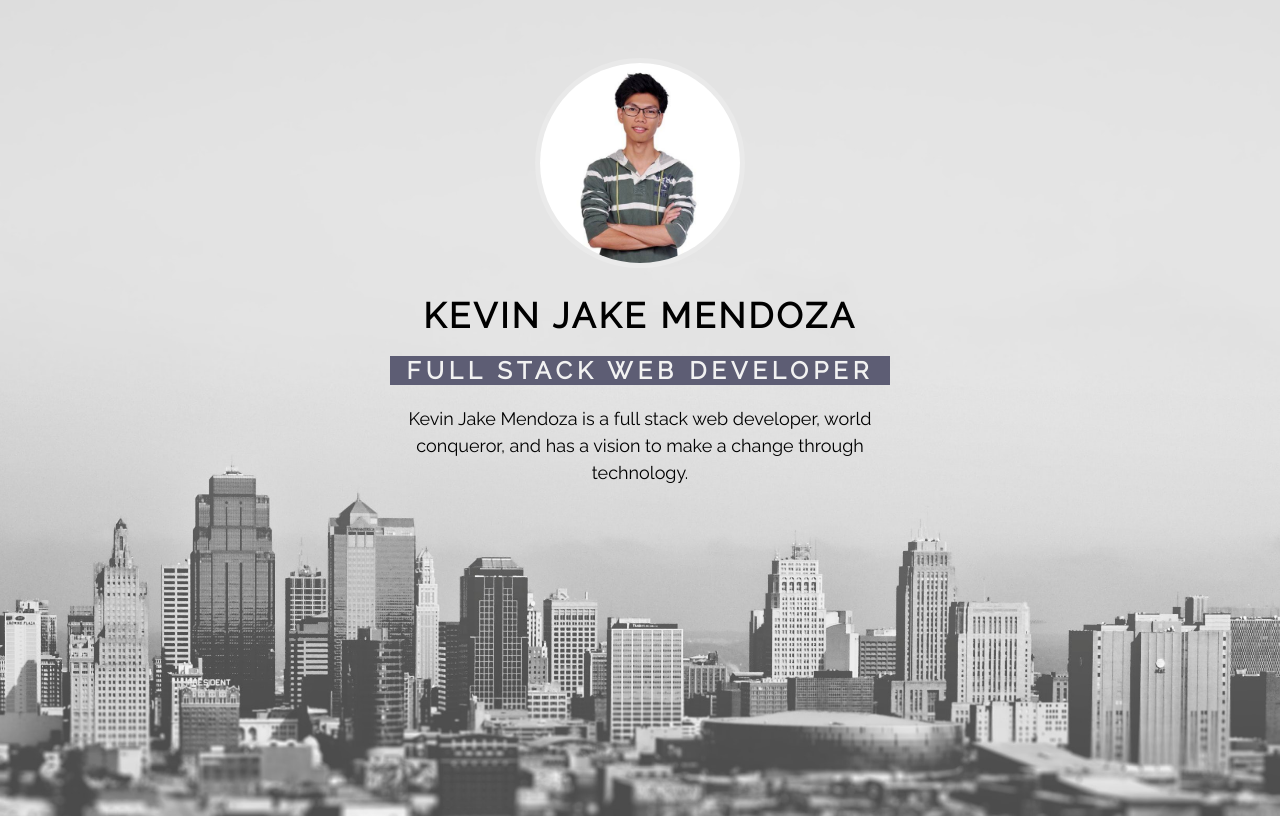
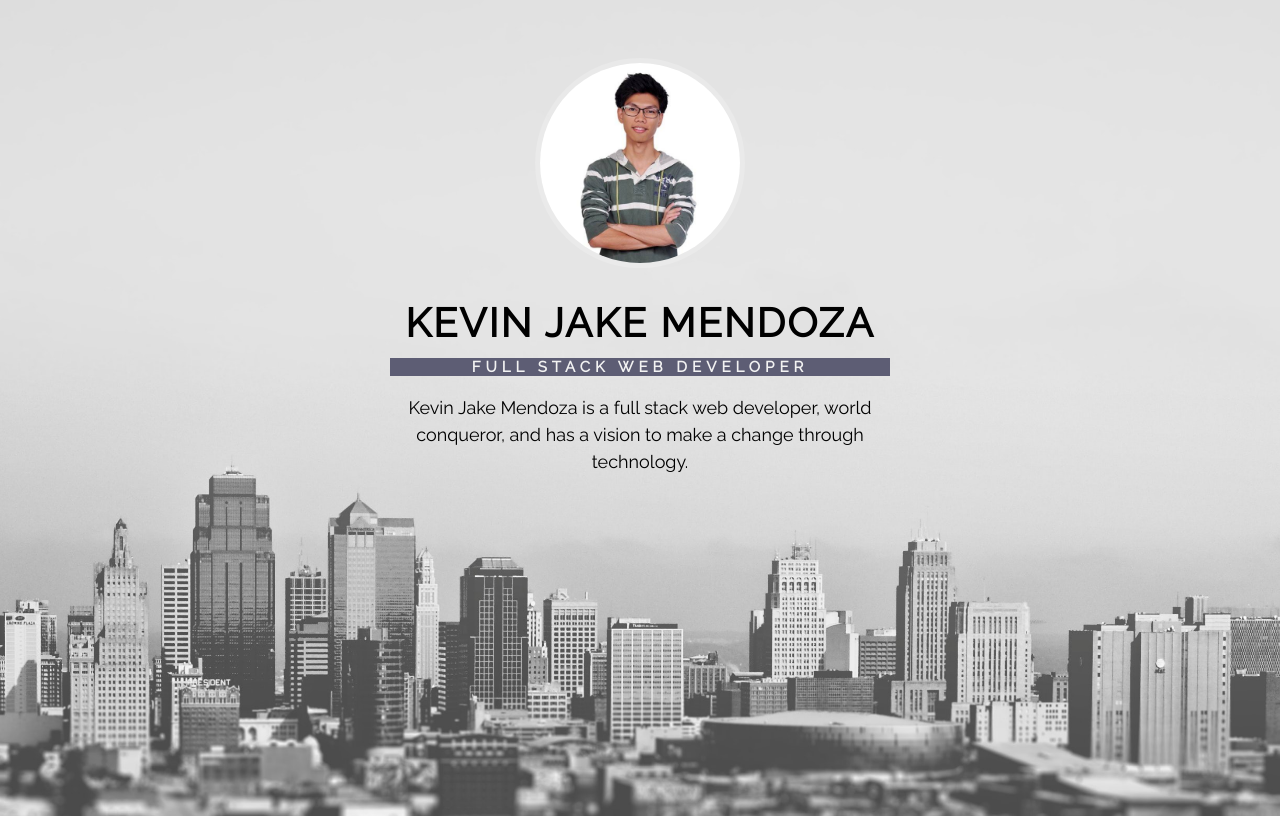
Before and after one commit to KevinJake-Mendoza/Web-Portfolio, a plain HTML site: page index.html in a window 1280 px wide. Drawn offline with Linux system fonts and the light colour scheme; a web font is replaced by a local one.

Commit message:
update on font size

```diff
--- a/assets/css/style.css
+++ b/assets/css/style.css
@@ -13,12 +13,12 @@ body {
 
 }
 h1{
-	font-size: 35px;
+	font-size: 40px;
 	/*background-color: #333;*/
 	/*background-color: rgba(0, 0, 0, 0.1);*/
 	text-transform: uppercase;
 	margin-bottom: 0;
-	letter-spacing: 3px;
+	letter-spacing: 2px;
 	color: 	#000000;
 
 }
@@ -26,6 +26,7 @@ h1{
 
 h2{
 	text-transform: uppercase;
+	font-size: 15px;
 	letter-spacing: 5px;
 	color: #f2f2f2;
 	background-color: rgba(79, 79, 105, 0.90);
```
